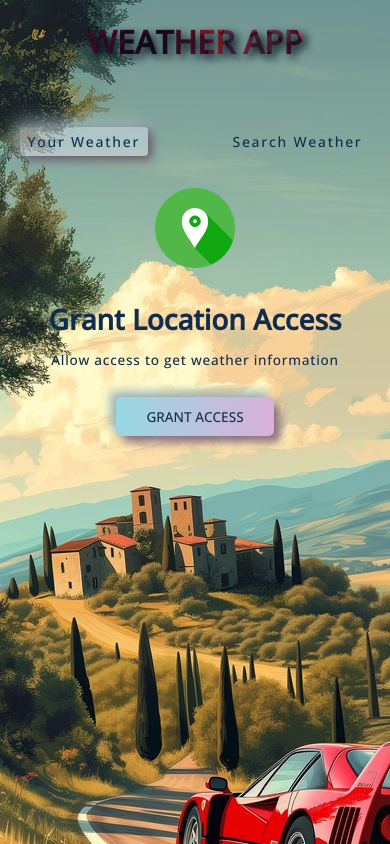
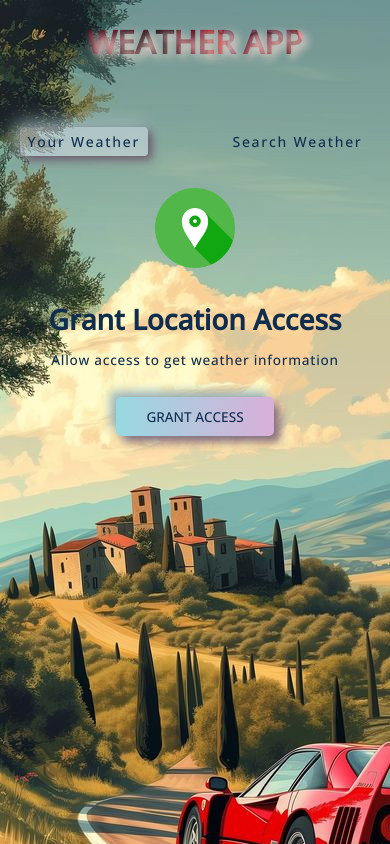
Before and after one commit to iamahmarfaraz/WeatherApp, a website: page index.html in a window 390 px wide. Drawn offline with nearby package versions, Linux system fonts and the light colour scheme; files whose address does not match are found by name.

Commit message:
Update style.css

```diff
--- a/style.css
+++ b/style.css
@@ -393,7 +393,7 @@ h1 {
     }
 
     h1{
-        text-shadow: 4px 4px 8px rgb(1, 11, 29);
+        text-shadow: 4px 4px 8px rgb(246, 217, 209);
         background-image: url('PNG/heading-bg.jpg');
         object-fit: cover;
         -webkit-background-clip: text;
```
